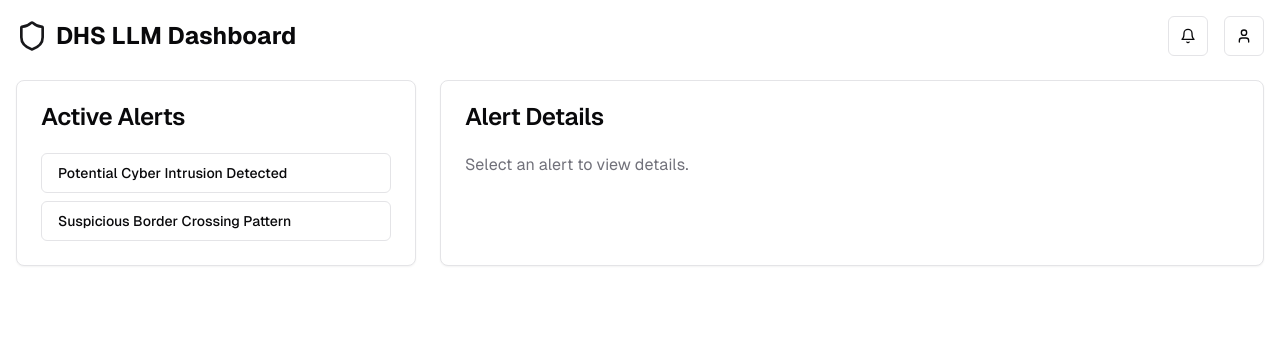
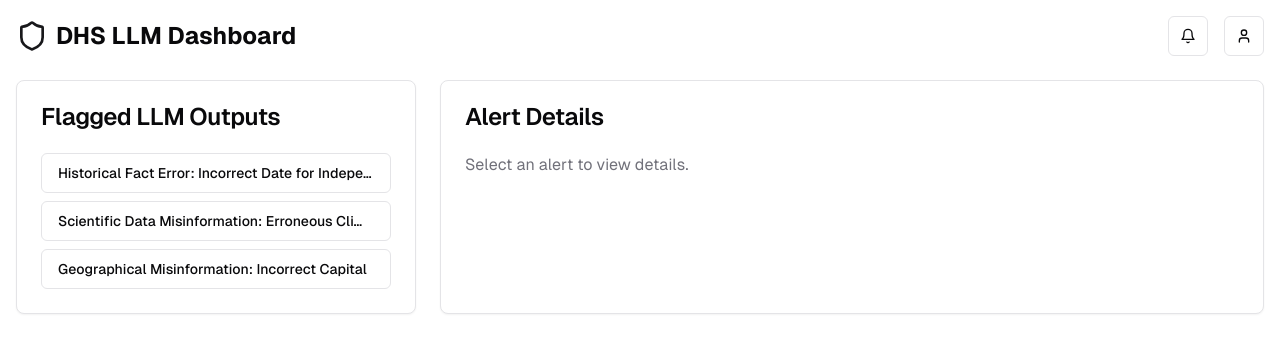
Before and after one commit to kevalshah14/Dash2025, a Next.js app: page /dashboard in a window 1280 px wide. Shown: the top 352 px of the page. Built offline with nearby package versions, Linux system fonts and the light colour scheme.

Commit message:
added the dashboard

```diff
--- a/app/(dash)/dashboard/page.tsx
+++ b/app/(dash)/dashboard/page.tsx
@@ -7,47 +7,70 @@ import { Button } from "@/components/ui/button"
 import AlertDetails from "@/components/alert-details"
 import { Alert } from "@/types/alert"
 
-
 const sampleAlerts: Alert[] = [
   {
-    id: "ALT-2023-07-01-001",
-    title: "Potential Cyber Intrusion Detected",
-    severity: "high",
-    timestamp: "2023-07-01T10:30:00Z",
-    description: "Multiple failed login attempts detected from unusual IP ranges.",
+    id: "LLM-ERR-2025-03-02-001",
+    title: "Historical Fact Error: Incorrect Date for Independence",
+    severity: "low",
+    timestamp: "2025-03-02T08:30:00Z",
+    description:
+      "The LLM generated an incorrect date for the signing of the Declaration of Independence, flagging potential misinformation risks.",
     sources: [
       {
-        name: "Network Logs",
+        name: "User Report",
+        type: "external",
+        reliability: 0.8,
+        timestamp: "2025-03-02T08:28:00Z",
+      },
+      {
+        name: "Internal Validation",
         type: "internal",
         reliability: 0.95,
-        timestamp: "2023-07-01T10:28:00Z",
-      },
-      {
-        name: "Threat Intelligence Feed",
-        type: "external",
-        reliability: 0.85,
-        timestamp: "2023-07-01T10:29:30Z",
+        timestamp: "2025-03-02T08:29:30Z",
       },
     ],
   },
   {
-    id: "ALT-2023-07-02-002",
-    title: "Suspicious Border Crossing Pattern",
-    severity: "medium",
-    timestamp: "2023-07-02T15:45:00Z",
-    description: "Unusual increase in border crossings at non-standard hours.",
+    id: "LLM-ERR-2025-03-02-002",
+    title: "Scientific Data Misinformation: Erroneous Climate Statistic",
+    severity: "high",
+    timestamp: "2025-03-02T09:45:00Z",
+    description:
+      "The LLM incorrectly reported a statistical anomaly in climate data, which could lead to misinterpretation of trends and risks in scientific communication.",
     sources: [
       {
-        name: "Border Patrol Reports",
+        name: "Peer Review",
         type: "internal",
         reliability: 0.9,
-        timestamp: "2023-07-02T15:40:00Z",
+        timestamp: "2025-03-02T09:40:00Z",
       },
       {
-        name: "Satellite Imagery",
+        name: "Expert Feedback",
+        type: "external",
+        reliability: 0.85,
+        timestamp: "2025-03-02T09:43:00Z",
+      },
+    ],
+  },
+  {
+    id: "LLM-ERR-2025-03-02-003",
+    title: "Geographical Misinformation: Incorrect Capital",
+    severity: "low",
+    timestamp: "2025-03-02T10:00:00Z",
+    description:
+      "The LLM mistakenly identified the capital of Australia, potentially misleading users in geographical contexts.",
+    sources: [
+      {
+        name: "User Feedback",
+        type: "external",
+        reliability: 0.75,
+        timestamp: "2025-03-02T09:55:00Z",
+      },
+      {
+        name: "Internal Check",
         type: "internal",
-        reliability: 0.8,
-        timestamp: "2023-07-02T15:43:00Z",
+        reliability: 0.95,
+        timestamp: "2025-03-02T09:57:00Z",
       },
     ],
   },
@@ -76,7 +99,7 @@ export default function DHSDashboard() {
       <div className="grid grid-cols-1 md:grid-cols-3 gap-6">
         <Card className="md:col-span-1">
           <CardHeader>
-            <CardTitle>Active Alerts</CardTitle>
+            <CardTitle>Flagged LLM Outputs</CardTitle>
           </CardHeader>
           <CardContent>
             <ul className="space-y-2">
```
